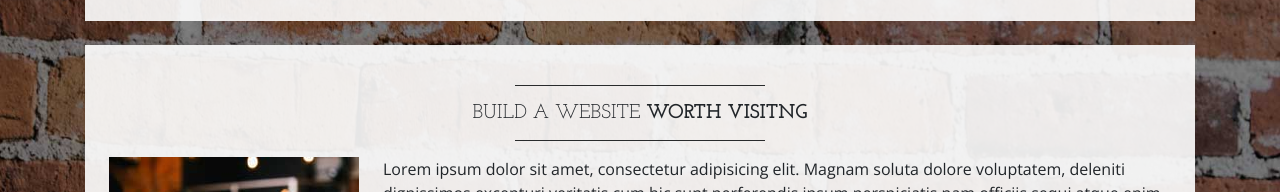
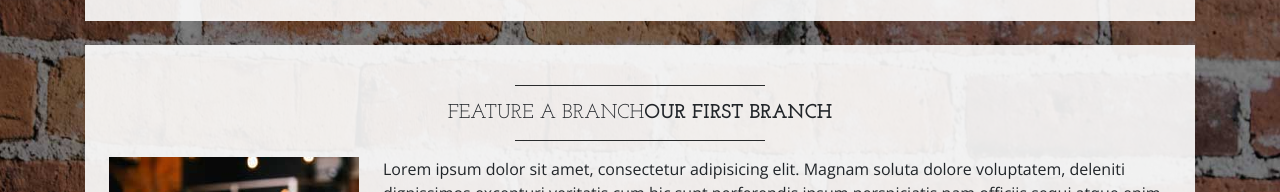
Before and after one commit to az9000/Learnable-Git-Course, a website: page index.html in a window 1280 px wide. Shown: the part 1012-1204 px from the top of the page. Drawn offline with nearby package versions, Linux system fonts and the light colour scheme.

Commit message:
Initial commit on featureA repo

```diff
--- a/index.html
+++ b/index.html
@@ -109,8 +109,7 @@
 
       <div class="bg-faded p-4 my-4">
         <hr class="divider">
-        <h2 class="text-center text-lg text-uppercase my-0">Build a website
-          <strong>worth visitng</strong>
+        <h2 class="text-center text-lg text-uppercase my-0">Feature A Branch<strong>Our First Branch</strong>
         </h2>
         <hr class="divider">
         <img class="img-fluid float-left mr-4 d-none d-lg-block" src="img/intro-pic.jpg" alt="">
```
